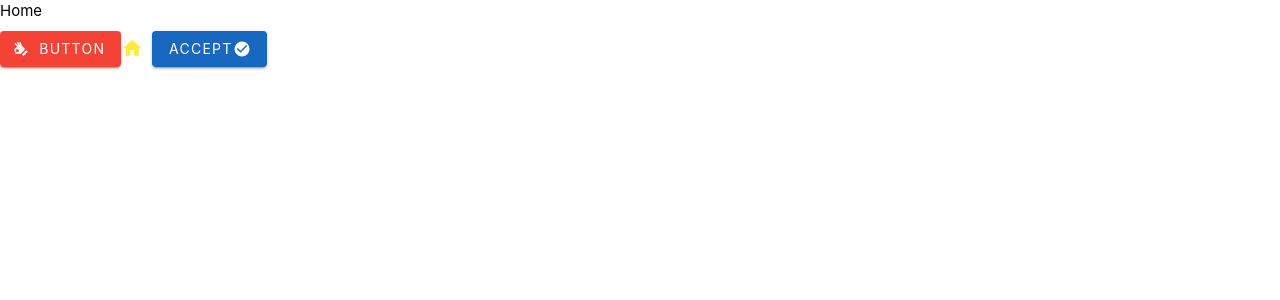
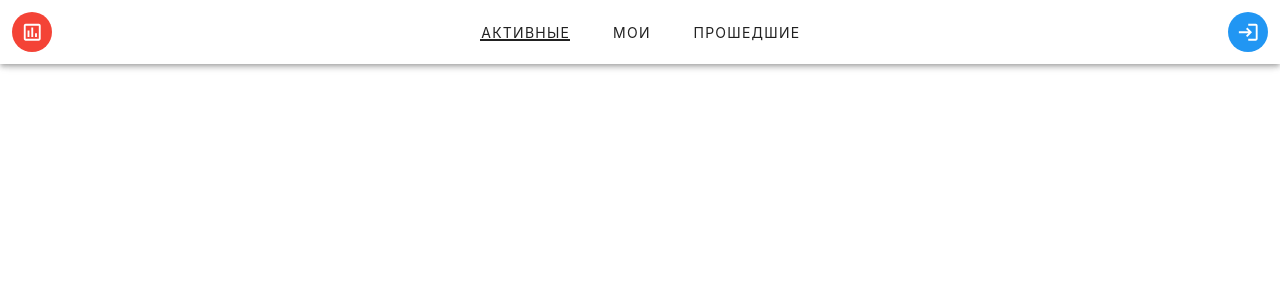
Before and after one commit to akochemasov/survey, a Vue app: page / in a window 1280 px wide. Shown: the top 300 px of the page. Built offline with nearby package versions, Linux system fonts and the light colour scheme.

Commit message:
Шапка и заглушка для главной страницы

```diff
--- a/index.html
+++ b/index.html
@@ -4,7 +4,7 @@
     <meta charset="UTF-8">
     <link rel="icon" href="/favicon.ico">
     <meta name="viewport" content="width=device-width, initial-scale=1.0">
-    <title>Vite App</title>
+    <title>Survey</title>
   </head>
   <body>
     <div id="app"></div>
--- a/src/App.vue
+++ b/src/App.vue
@@ -1,9 +1,18 @@
+<template>
+  <v-app>
+    <v-app-bar class="px-3" density="default">
+      <Header />
+    </v-app-bar>
+
+    <v-main>
+      <RouterView />
+    </v-main>
+  </v-app>
+</template>
+
 <script setup lang="ts">
 import { RouterView } from "vue-router";
+import Header from "@/components/AppHeader.vue";
 </script>
 
-<template>
-  <RouterView />
-</template>
-
 <style scoped></style>
--- /dev/null
+++ b/src/components/AppHeader.vue
@@ -0,0 +1,25 @@
+<template>
+  <v-avatar color="red" :icon="mdiChartBoxOutline" />
+
+  <v-spacer />
+
+  <v-tabs centered>
+    <v-tab @click="onTabClick(0)">Активные</v-tab>
+    <v-tab @click="onTabClick(1)">Мои</v-tab>
+    <v-tab @click="onTabClick(2)">Прошедшие</v-tab>
+  </v-tabs>
+
+  <v-spacer />
+
+  <v-avatar class="hidden-sm-and-down" color="blue" :icon="mdiLogin" />
+</template>
+
+<script setup lang="ts">
+import { mdiChartBoxOutline, mdiLogin } from "@mdi/js";
+
+const onTabClick = (index: number) => {
+  console.log("tab", index);
+};
+</script>
+
+<style scoped></style>
--- a/src/views/HomeView.vue
+++ b/src/views/HomeView.vue
@@ -1,14 +1,7 @@
 <template>
-  <div>Home</div>
-
-  <v-btn :prepend-icon="mdiHandOkay" color="red"> Button </v-btn>
-  <v-icon :icon="mdiHome" color="yellow" />
-  <v-btn class="ma-2" color="primary" dark>
-    Accept
-    <v-icon dark right :icon="mdiCheckboxMarkedCircle" />
-  </v-btn>
+  <div></div>
 </template>
 
-<script setup>
-import { mdiCheckboxMarkedCircle, mdiHandOkay, mdiHome } from "@mdi/js";
-</script>
+<script setup></script>
+
+<style scoped module></style>
```
